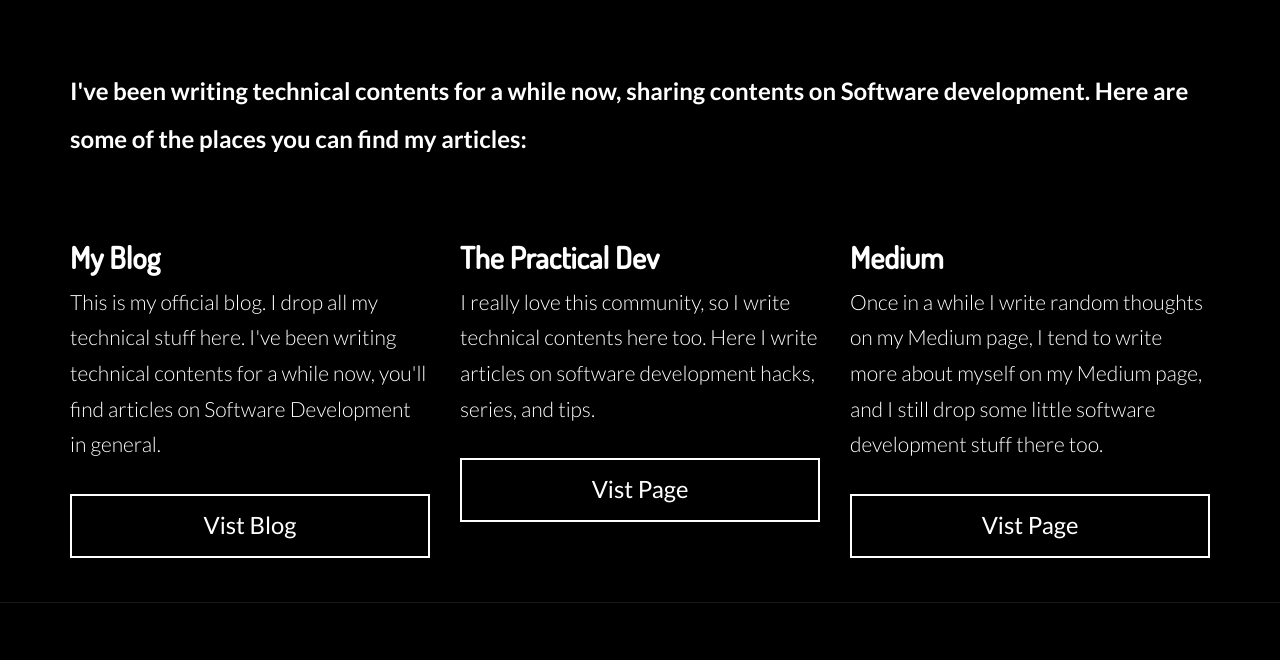
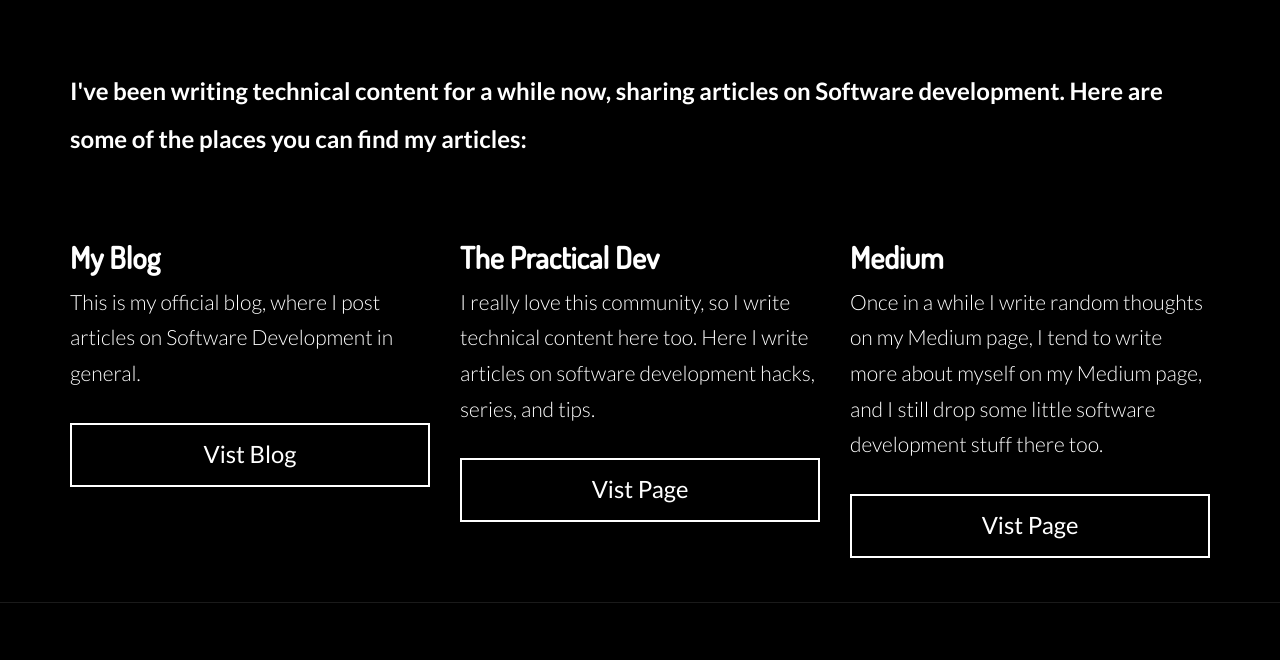
Before and after one commit to codehakase/codehakase.github.io, a plain HTML site: page writing.html in a window 1280 px wide. Shown: the part 935-1595 px from the top of the page. Drawn offline with Linux system fonts and the light colour scheme; some packages are replaced by stand-ins of ours; files that its build step writes are made by us from their sources.

Commit message:
fix BS grammatical error

```diff
--- a/writing.html
+++ b/writing.html
@@ -143,20 +143,20 @@
     <div class="container">
       <h2 class="block_title">me.blogs()</h2>
       <p class="bio">
-        I've been writing technical contents for a while now, sharing contents on Software development. Here are some of the places you can find my articles:
+        I've been writing technical content for a while now, sharing articles on Software development. Here are some of the places you can find my articles:
         <br><br>
       </p>
       <div class="row">
         <div class="col-sm-4">
           <h2 class="norm-head">My Blog</h2>
-          <p class="norm">This is my official blog. I drop all my technical stuff here. I've been writing technical contents for a while now, you'll find articles on Software Development in general.</p>
+          <p class="norm">This is my official blog, where I post articles on Software Development in general.</p>
           <div class="sp-link">
             <a href="https://hakaselabs.github.io" target="_blank">Vist Blog</a>
           </div>
         </div>
         <div class="col-sm-4">
           <h2 class="norm-head">The Practical Dev</h2>
-          <p class="norm">I really love this community, so I write technical contents here too. Here I write articles on software development hacks, series, and tips.</p>
+          <p class="norm">I really love this community, so I write technical content here too. Here I write articles on software development hacks, series, and tips.</p>
           <div class="sp-link">
             <a href="https://dev.to/codehakase" target="_blank">Vist Page</a>
           </div>
```
Also changed, not shown: index.html (+1 -1 lines).
